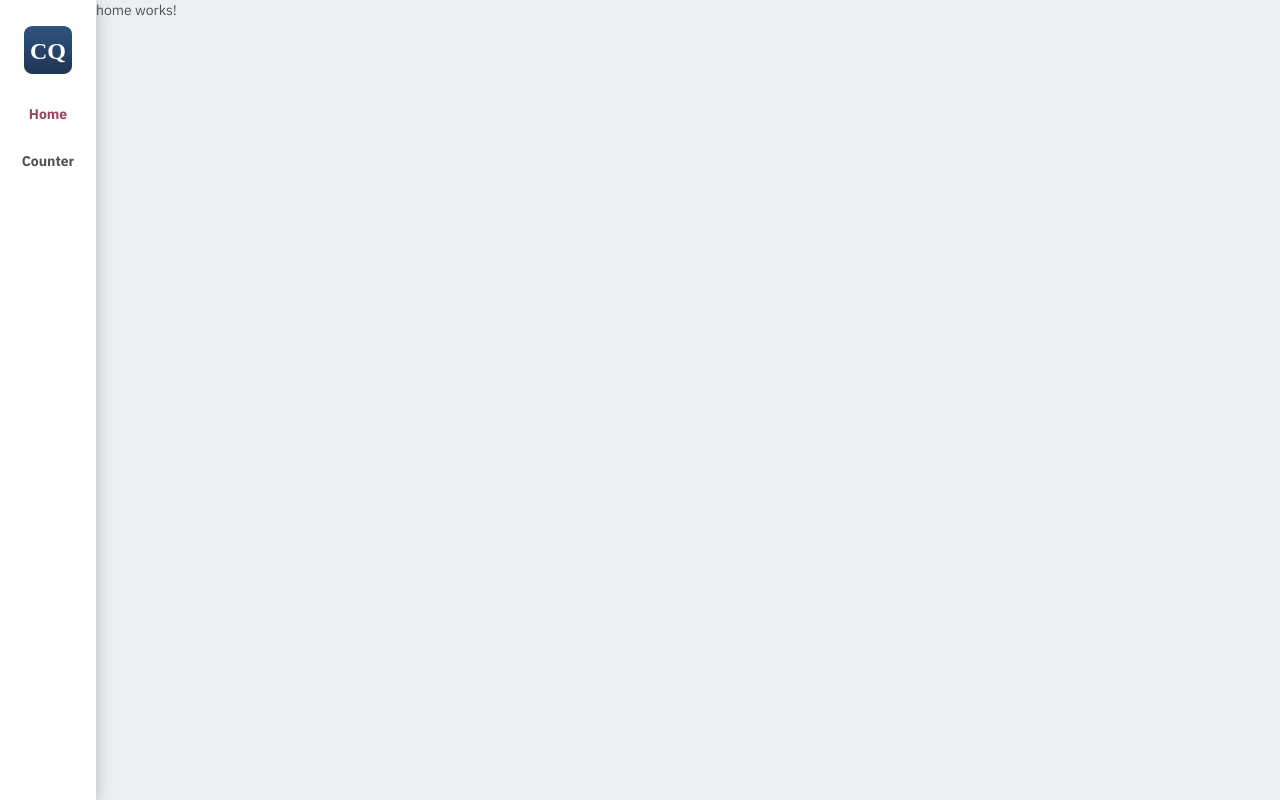
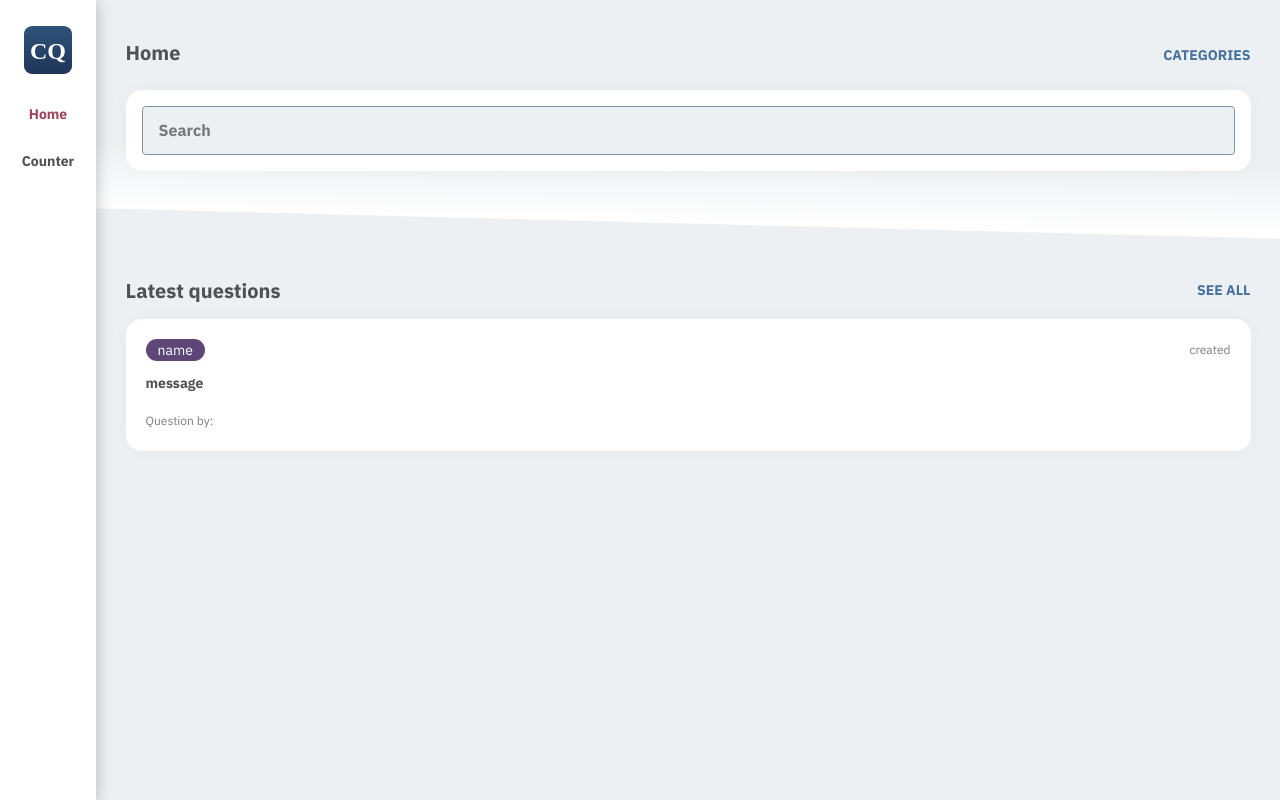
Before and after one commit to posam/FSA-angular, an Angular app: page /home in a window 1280 px wide. Built offline with nearby package versions, Linux system fonts and the light colour scheme.

Commit message:
input output

```diff
--- a/src/app/app.component.html
+++ b/src/app/app.component.html
@@ -26,6 +26,4 @@
   </div>
 </nav>
 
-
-
 <router-outlet></router-outlet>
--- a/src/app/counter/counter.component.html
+++ b/src/app/counter/counter.component.html
@@ -1,6 +1,7 @@
-<div class="container my-8">
-  <section  >
+<app-section-headline [header]="'Counter'" (categories)="onCatClick($event)"></app-section-headline>
 
+
+<app-section-container>
   <h1>Hello {{name()}}</h1><br>
   <input [(ngModel)]="name"><br>
   <hr>
@@ -8,5 +9,4 @@
   <span>Multiplied: {{counterMultiplied()}}</span><br>
   <button class="btn btn-outline-primary" (click)="increment()">+</button>
   <button class="btn btn-outline-primary" (click)="decrement()">-</button>
-  </section>
-</div>
+</app-section-container>
--- a/src/app/counter/counter.component.ts
+++ b/src/app/counter/counter.component.ts
@@ -1,6 +1,8 @@
 import {Component, computed, effect, inject, model} from '@angular/core';
 import {FormsModule, ReactiveFormsModule} from '@angular/forms';
 import {CounterService} from '../counter.service';
+import {SectionContainerComponent} from '../section-container/section-container.component';
+import {SectionHeadlineComponent} from '../section-headline/section-headline.component';
 
 const LOCALSTORAGE_NAME_KEY = 'name';
 
@@ -8,7 +10,9 @@ const LOCALSTORAGE_NAME_KEY = 'name';
   selector: 'app-counter',
   imports: [
     ReactiveFormsModule,
-    FormsModule
+    FormsModule,
+    SectionContainerComponent,
+    SectionHeadlineComponent
   ],
   templateUrl: './counter.component.html'
 })
@@ -36,4 +40,8 @@ export class CounterComponent {
   decrement() {
     this.counterService.decrement();
   }
+
+  onCatClick($event: string) {
+    alert('Categories clicked ' + $event);
+  }
 }
--- a/src/app/home/home.component.html
+++ b/src/app/home/home.component.html
@@ -1 +1,34 @@
-<p>home works!</p>
+<app-section-headline [header]="'Home'"></app-section-headline>
+
+<div class="container my-8">
+  <section>
+
+    <header class="mb-4">
+      <div class="row align-items-center">
+        <div class="col">
+          <h2 class="fw-bold m-0">Latest questions</h2>
+        </div>
+        <div class="col-auto">
+          <a href="#" title="#" class="text-uppercase fw-bold text-decoration-none">See all</a>
+        </div>
+      </div>
+    </header>
+
+    <div class="card mb-3">
+      <div class="card-body">
+        <div class="row align-items-center">
+          <div class="col">
+            <span class="badge rounded-pill text-bg-violet">name</span>
+          </div>
+          <div class="col-auto">
+            <small class="text-body-secondary">created</small>
+          </div>
+        </div>
+        <p class="card-text fw-bold mb-4 mt-3">message</p>
+        <p class="card-text"><small class="text-body-secondary">Question by: </small></p>
+      </div>
+    </div>
+
+
+  </section>
+</div>
--- /dev/null
+++ b/src/app/section-container/section-container.component.html
@@ -0,0 +1,5 @@
+<div class="container my-8">
+  <section>
+    <ng-content></ng-content>
+  </section>
+</div>
--- /dev/null
+++ b/src/app/section-headline/section-headline.component.html
@@ -0,0 +1,21 @@
+<div class="b-section-headline">
+  <div class="container">
+    <header class="mb-6">
+      <div class="row align-items-center">
+        <div class="col">
+          <h2 class="fw-bold m-0">{{header()}}</h2>
+        </div>
+        <div class="col-auto">
+          <a (click)="onCategoriesClick()" class="text-uppercase fw-bold text-decoration-none e-icon-link clickable">
+            <i class="zmdi zmdi-settings"></i>
+            Categories
+          </a>
+        </div>
+      </div>
+    </header>
+
+    <div class="card">
+      <input type="text" class="form-control" placeholder="Search">
+    </div>
+  </div>
+</div>
--- /dev/null
+++ b/src/app/section-headline/section-headline.component.ts
@@ -0,0 +1,18 @@
+import {Component, EventEmitter, input, output, Output} from '@angular/core';
+
+@Component({
+  selector: 'app-section-headline',
+  imports: [],
+  templateUrl: './section-headline.component.html'
+})
+export class SectionHeadlineComponent {
+  // @Input() header: string | undefined;
+  // @Output() categories = new EventEmitter();
+
+  header = input.required<string>();
+  categories = output<string>();
+
+  onCategoriesClick() {
+    this.categories.emit('XXX');
+  }
+}
```
Also changed, not shown: src/app/home/home.component.ts (+8 -1 lines), src/app/section-container/section-container.component.ts (added, +10 -0 lines). Lines whose indentation alone changed are shown as unchanged.
